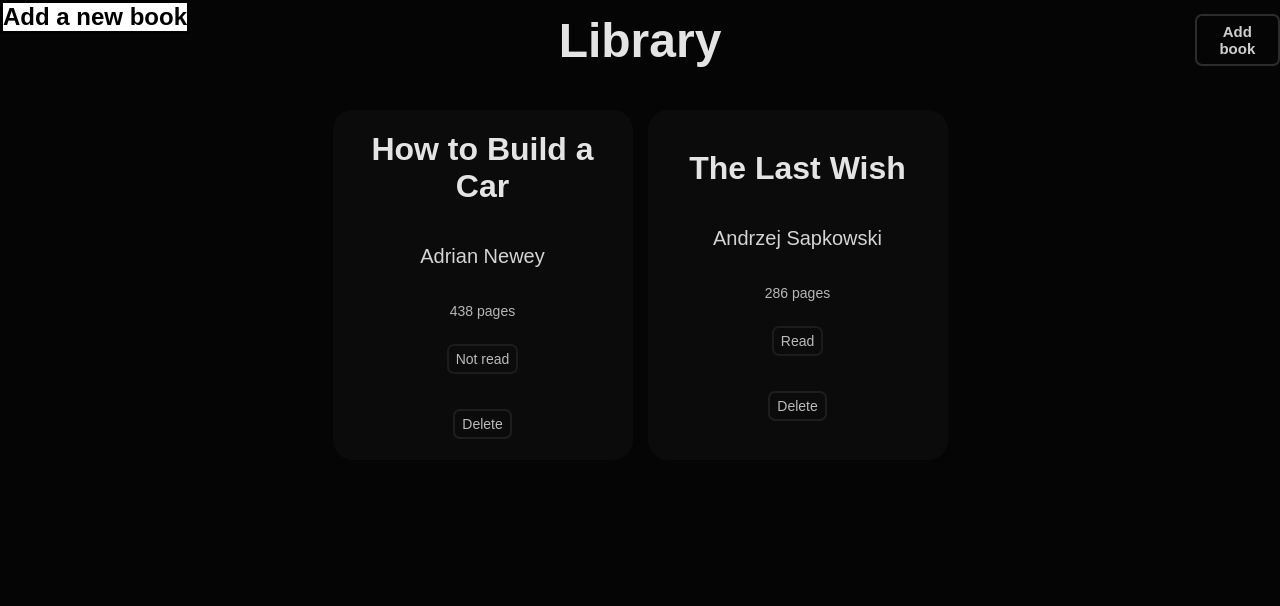
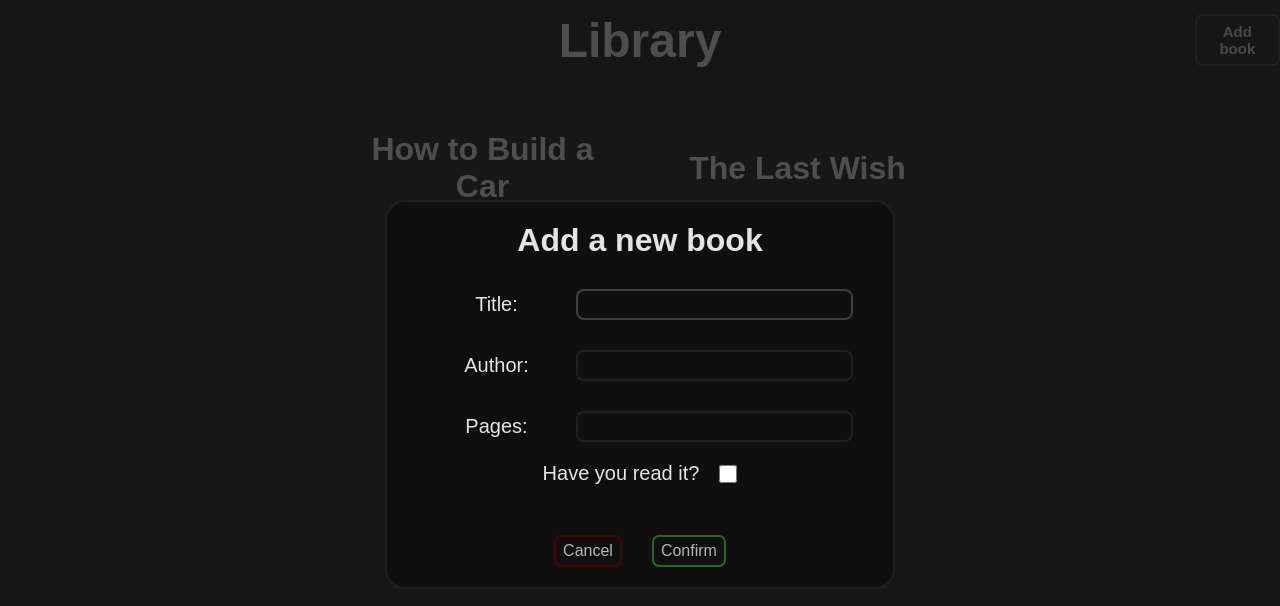
Before and after one commit to sxmurxi35/library, a plain HTML site: page index.html in a window 1280 px wide. Both pictures are taken after a click on the button "Add book". Drawn offline with Linux system fonts and the light colour scheme.

Commit message:
Finished project
Added "new button" for adding books to library
Added dialog form and styled it
Made that buttons in form work

```diff
--- a/index.html
+++ b/index.html
@@ -18,10 +18,31 @@
       </nav>
     </header>
     <main></main>
+    <footer><p>Created by <a href="https://github.com/sxmurxi35">sxmurxi35</a></p></footer>
   </body>
-  <dialog class='new-book-dialog' open>
-    <form>
-      <h2>Add a new book</h2>
+  <dialog class="new-book-dialog">
+    <form class="dialog-form">
+      <h2 id="dialog-title">Add a new book</h2>
+
+      <section class="form-input-sect">
+        <label for="book-title-form">Title:</label>
+        <input type="text" name="title" id="book-title-form" />
+
+        <label for="book-author-form">Author:</label>
+        <input type="text" name="author" id="book-author-form" />
+
+        <label for="book-pages-form">Pages:</label>
+        <input type="number" min="0" name="pages" id="book-pages-form" />
+      </section>
+      <section class="form-checkbox-sect">
+        <label for="book-status-form">Have you read it?</label>
+        <input type="checkbox" name="status" id="book-status-form" />
+      </section>
+
+      <section class="form-button-sect">
+        <button id="cancel-btn">Cancel</button>
+        <button id="confirm-btn">Confirm</button>
+      </section>
     </form>
   </dialog>
   <script src="script.js"></script>
--- a/script.js
+++ b/script.js
@@ -88,7 +88,44 @@ main.addEventListener("click", (e) => {
 });
 
 const newBtn = document.querySelector("#new-btn");
+const dialog = document.querySelector("dialog");
 
-newBtn.addEventListener('click', (e) => {
-  e.preventDefault()
-})
+newBtn.addEventListener("click", (e) => {
+  e.preventDefault();
+
+  dialog.showModal();
+});
+
+dialog.addEventListener("click", (e) => {
+  const formBookTitle = document.querySelector("#book-title-form");
+  const formBookAuthor = document.querySelector("#book-author-form");
+  const formBookPages = document.querySelector("#book-pages-form");
+  const formBookStatus = document.querySelector("#book-status-form");
+
+  if (e.target.id == "confirm-btn") {
+    e.preventDefault();
+
+    let bookRead;
+    if (formBookStatus.checked) {
+      bookRead = true;
+    } else bookRead = false;
+
+    const bookTitle = formBookTitle.value;
+    const bookAuthor = formBookAuthor.value;
+    const bookPages = formBookPages.value;
+
+    addBookToLibrary(bookTitle, bookAuthor, bookPages, bookRead);
+    dialog.close();
+  }
+
+  if (e.target.id == "cancel-btn") {
+    e.preventDefault();
+
+    formBookAuthor.value = "";
+    formBookPages.value = "";
+    formBookTitle.value = "";
+    formBookStatus.checked = false;
+
+    dialog.close();
+  }
+});
--- a/style.css
+++ b/style.css
@@ -19,6 +19,8 @@ main {
   justify-content: center;
   gap: 15px;
 
+  min-height: 50vh;
+
   margin-top: 30px;
 }
 
@@ -35,7 +37,7 @@ header {
   justify-content: center;
 }
 
-h1{
+h1 {
   font-size: 48px;
 }
 
@@ -45,7 +47,7 @@ nav {
   grid-template-columns: repeat(3, 1fr);
 }
 
-.button-section{
+.button-section {
   grid-column: 3/4;
 
   display: flex;
@@ -54,7 +56,7 @@ nav {
   justify-content: center;
 }
 
-#new-btn{
+#new-btn {
   font-family: inherit;
   font-weight: 600;
   font-size: 15px;
@@ -64,16 +66,16 @@ nav {
   border: 2px solid #2c2c2c;
   color: #cecece;
 
- padding: 7px 10px;
- transition: all 0.25s;
- cursor: pointer;
+  padding: 7px 10px;
+  transition: all 0.25s;
+  cursor: pointer;
 }
 
-#new-btn:hover, #new-btn:active{
+#new-btn:hover,
+#new-btn:active {
   background-color: #2c2c2c;
   border: 2px solid #3e3e3e;
   box-shadow: 0 0 8px #4c4c4c;
-
 }
 
 /* ---------- BOOK SECTION STYLING ---------- */
@@ -169,3 +171,152 @@ nav {
   grid-column: 1/-1;
   text-align: center;
 }
+
+/* ---------- DIALOG STYLING ---------- */
+.new-book-dialog {
+  margin: 25vh auto;
+
+  padding: 20px 40px;
+
+  background-color: #0f0f0f;
+  color: #e4e4e4;
+
+  border: 2px solid #1f1f1f;
+  border-radius: 20px;
+}
+
+::backdrop {
+  background-color: #1c1c1c;
+  opacity: 0.75;
+}
+
+.dialog-form {
+  display: flex;
+  flex-direction: column;
+  align-items: center;
+  justify-content: center;
+}
+
+#dialog-title {
+  margin-bottom: 30px;
+
+  font-size: 32px;
+}
+
+.form-input-sect {
+  display: grid;
+  grid-template-columns: 1fr 2fr;
+  gap: 30px 10px;
+  justify-content: center;
+  align-items: center;
+}
+
+dialog label {
+  justify-self: center;
+
+  font-size: 20px;
+}
+
+input {
+  padding: 2px 4px;
+  font-family: inherit;
+
+  font-size: 20px;
+  text-align: center;
+
+  background-color: transparent;
+  color: #cecece;
+
+  border-radius: 8px;
+  border: 2px solid #1f1f1f;
+
+  transition: all 0.2s;
+}
+
+input:hover {
+  border: 2px solid #2f2f2f;
+}
+
+input:focus {
+  border: 2px solid #3f3f3f;
+  outline: none;
+}
+
+.form-button-sect {
+  margin-top: 50px;
+}
+
+.form-checkbox-sect {
+  display: flex;
+  justify-content: center;
+  align-items: center;
+  gap: 20px;
+
+  margin-top: 20px;
+}
+
+input[type="checkbox"] {
+  width: 18px;
+  height: 18px;
+  accent-color: #3f3f3f;
+}
+
+.form-button-sect {
+  display: flex;
+  gap: 30px;
+}
+
+#confirm-btn,
+#cancel-btn {
+  background-color: transparent;
+  color: #b7b7b7;
+
+  font-family: inherit;
+  font-size: 16px;
+
+  padding: 5px 7px;
+  border-radius: 7px;
+
+  transition: all 0.25s;
+}
+
+#confirm-btn {
+  border: 2px solid #369e369d;
+}
+#cancel-btn {
+  border: 2px solid #5900009d;
+}
+
+#confirm-btn:hover,
+#confirm-btn:active {
+  border: 2px solid #00cc00;
+  background-color: #00a300;
+  color: white;
+}
+#cancel-btn:hover,
+#cancel-btn:active {
+  border: 2px solid #b30000;
+  background-color: #8f0000;
+  color: white;
+}
+
+
+/* ---------- DIALOG STYLING ---------- */
+footer{
+  text-align: center;
+  margin-top: 40px;
+
+  color: #1f1f1f;
+  font-size: 14px;
+}
+
+a:visited, a:link{
+  color: #2c2c2c;
+  text-decoration: none;
+
+  transition: all 0.3s ease-in-out;
+}
+
+a:hover, a:active{
+  color: #7f7f7f;
+}
```
